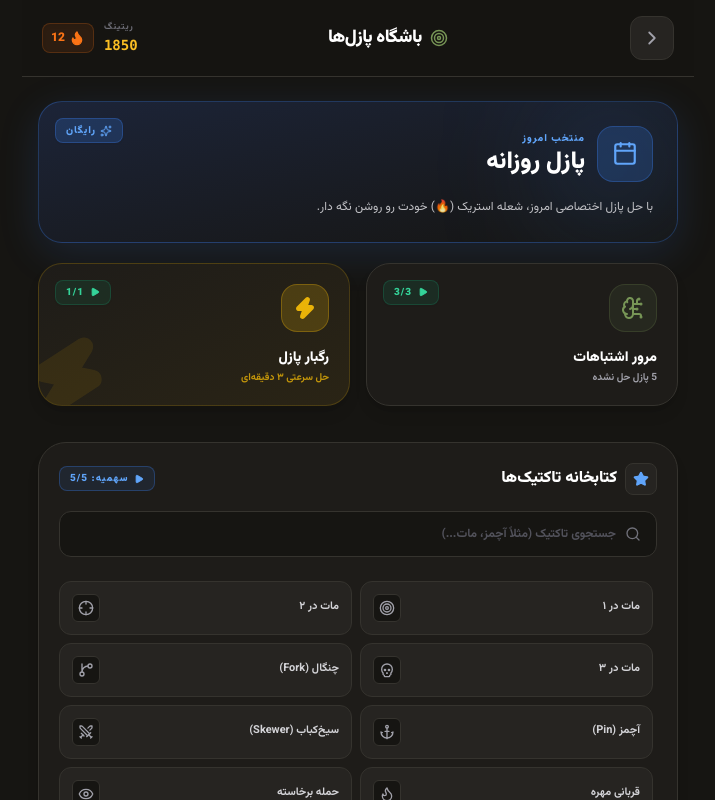
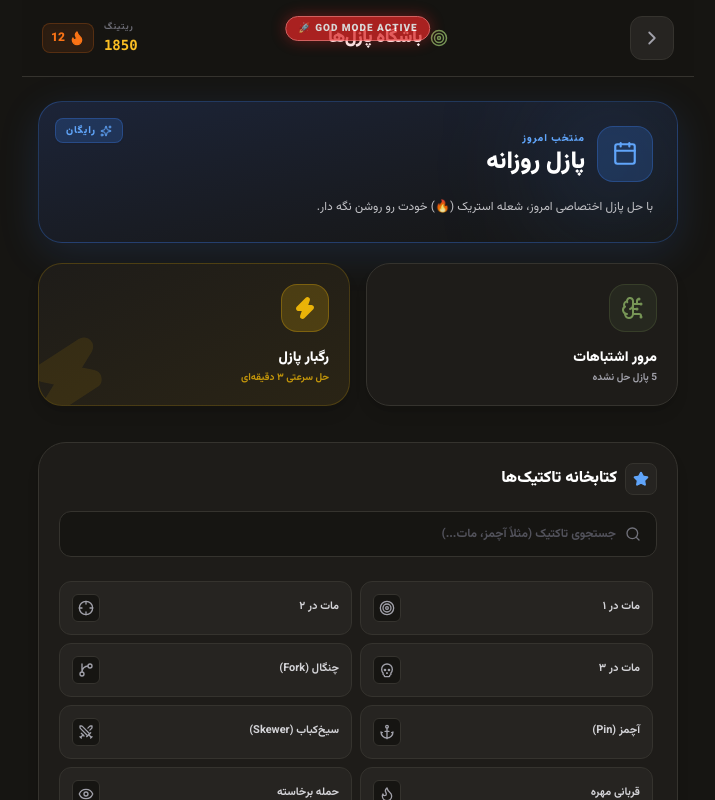
Before and after one commit to Lasp-ir/farzin-app, a React (Vite) app: page /puzzles in a window 1280 px wide. Shown: the top 800 px of the page, without its empty margins (282-997 px from the left). Built offline with nearby package versions, Linux system fonts and the light colour scheme.

Commit message:
feat(UI): redesign puzzle menu with themes and add God Mode for testing

```diff
--- a/src/pages/Puzzles.tsx
+++ b/src/pages/Puzzles.tsx
@@ -9,7 +9,6 @@ import {
   Eye, Zap as Flash, History, Compass, Map
 } from 'lucide-react';
 
-// 🔥 دیکشنری جامع تم‌های تاکتیکی با آیکون‌های اختصاصی
 const ALL_THEMES = [
   { id: 'mateIn1', title: 'مات در ۱', icon: <Target size={16} /> },
   { id: 'mateIn2', title: 'مات در ۲', icon: <Crosshair size={16} /> },
@@ -38,7 +37,10 @@ export default function Puzzles() {
   const [searchQuery, setSearchQuery] = useState('');
 
   const [selectedProMode, setSelectedProMode] = useState<any>(null);
-  const isUserPremium = false;
+
+  // 🔥 GOD MODE ACTIVE: برای تست تمام محدودیت‌ها برداشته شد
+  // هر وقت خواستی برگرده به حالت عادی، این رو بکن false
+  const isUserPremium = true;
 
   const defaultQuotas = { mistakes: 3, rated: 5, themes: 5, rush: 1 };
   const [quotas, setQuotas] = useState(() => {
@@ -67,6 +69,7 @@ export default function Puzzles() {
   };
 
   const handleModeClick = (mode: any) => {
+    // در حالت God Mode این شرط همیشه برقراره
     if (mode.isFree || isUserPremium) {
       navigate(`/puzzle/${mode.id}`);
     } else {
@@ -82,7 +85,6 @@ export default function Puzzles() {
     }
   };
 
-  // فیلتر کردن تم‌ها بر اساس سرچ
   const filteredThemes = useMemo(() => {
     if (!searchQuery.trim()) return ALL_THEMES;
     return ALL_THEMES.filter(t => t.title.includes(searchQuery));
@@ -111,10 +113,17 @@ export default function Puzzles() {
         initial={{ opacity: 0 }}
         animate={{ opacity: 1 }}
         exit={{ opacity: 0 }}
-        className="min-h-screen bg-[#161512] text-zinc-200 flex flex-col items-center pb-24 overflow-x-hidden"
+        className="min-h-screen bg-[#161512] text-zinc-200 flex flex-col items-center pb-24 overflow-x-hidden relative"
         dir="rtl"
       >
-        {/* --- Header (Glassmorphism) --- */}
+        {/* 🔥 نشانگر God Mode برای برنامه‌نویس */}
+        {isUserPremium && (
+          <div className="fixed top-4 left-1/2 -translate-x-1/2 z-[100] bg-red-600/90 text-white px-3 py-1 rounded-full text-[10px] font-black tracking-widest border border-red-400 shadow-[0_0_15px_rgba(220,38,38,0.5)] animate-pulse pointer-events-none">
+            GOD MODE ACTIVE 🚀
+          </div>
+        )}
+
+        {/* --- Header --- */}
         <div className="w-full max-w-2xl px-5 py-4 flex items-center justify-between z-30 sticky top-0 bg-[#161512]/80 backdrop-blur-xl border-b border-[#35332e]">
           <button onClick={() => navigate(-1)} className="text-zinc-400 hover:text-white transition-colors active:scale-90 bg-[#262421] p-2.5 rounded-xl border border-[#35332e]">
             <ChevronRight size={22} />
@@ -229,7 +238,6 @@ export default function Puzzles() {
                       )}
                   </div>
 
-                  {/* Search Bar */}
                   <div className="relative w-full">
                       <div className="absolute inset-y-0 right-0 pl-3 pr-4 flex items-center pointer-events-none">
                           <Search size={16} className="text-zinc-500" />
@@ -249,7 +257,6 @@ export default function Puzzles() {
                   </div>
               </div>
 
-              {/* Themes Grid */}
               <div className="grid grid-cols-2 gap-2 mt-2 max-h-[320px] overflow-y-auto custom-scrollbar pr-1">
                   <AnimatePresence>
                       {filteredThemes.length === 0 ? (
@@ -258,7 +265,7 @@ export default function Puzzles() {
                               <span className="text-xs font-bold">تاکتیکی پیدا نشد!</span>
                           </motion.div>
                       ) : (
-                          filteredThemes.map((theme, idx) => (
+                          filteredThemes.map((theme) => (
                               <motion.button
                                   layout
                                   initial={{ opacity: 0, scale: 0.9 }}
@@ -286,7 +293,7 @@ export default function Puzzles() {
 
       {/* --- پاپ‌آپ استراتژیک Freemium --- */}
       <AnimatePresence>
-        {selectedProMode && (
+        {selectedProMode && !isUserPremium && (
           <motion.div
             initial={{ opacity: 0 }}
             animate={{ opacity: 1 }}
```
